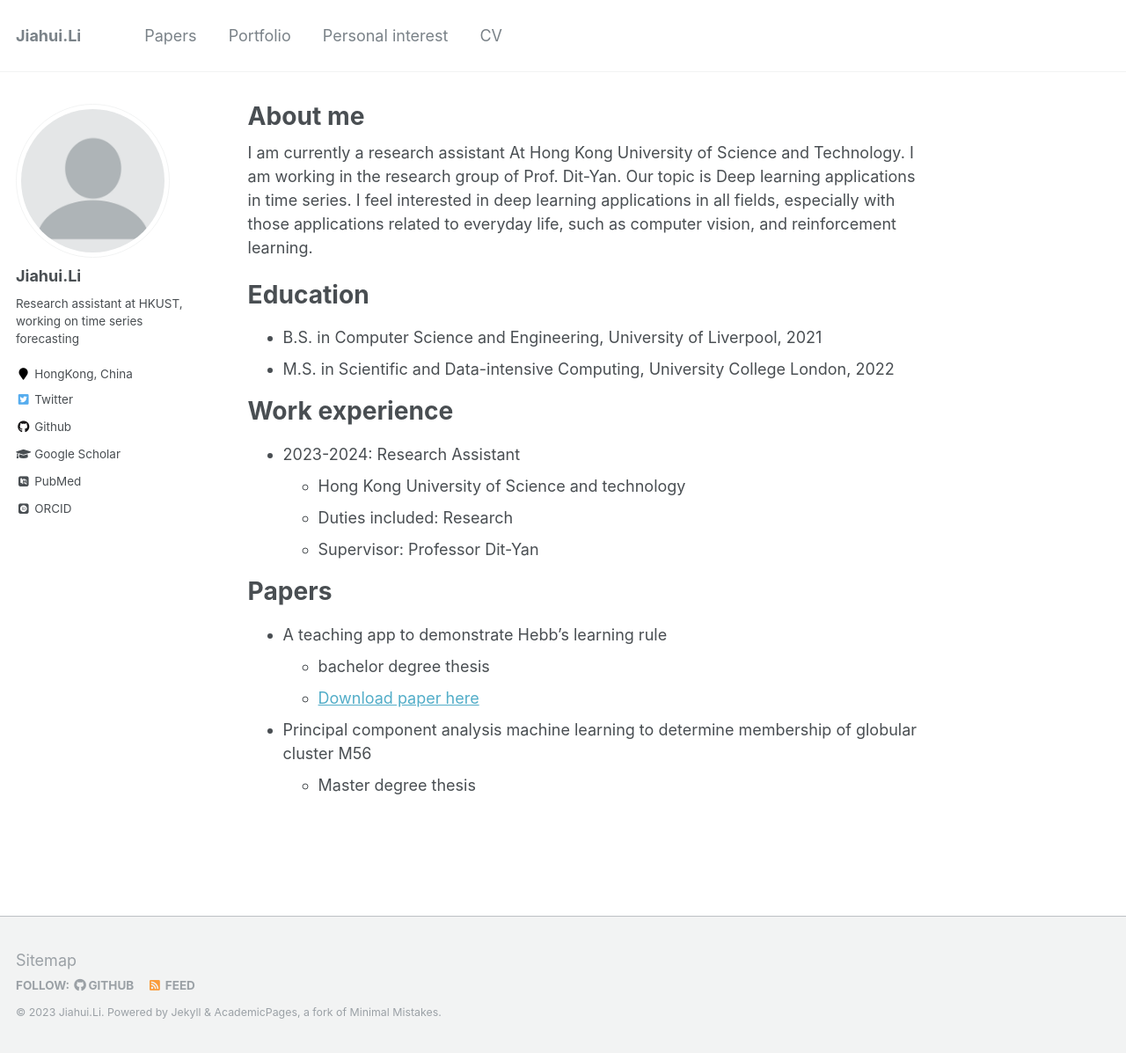
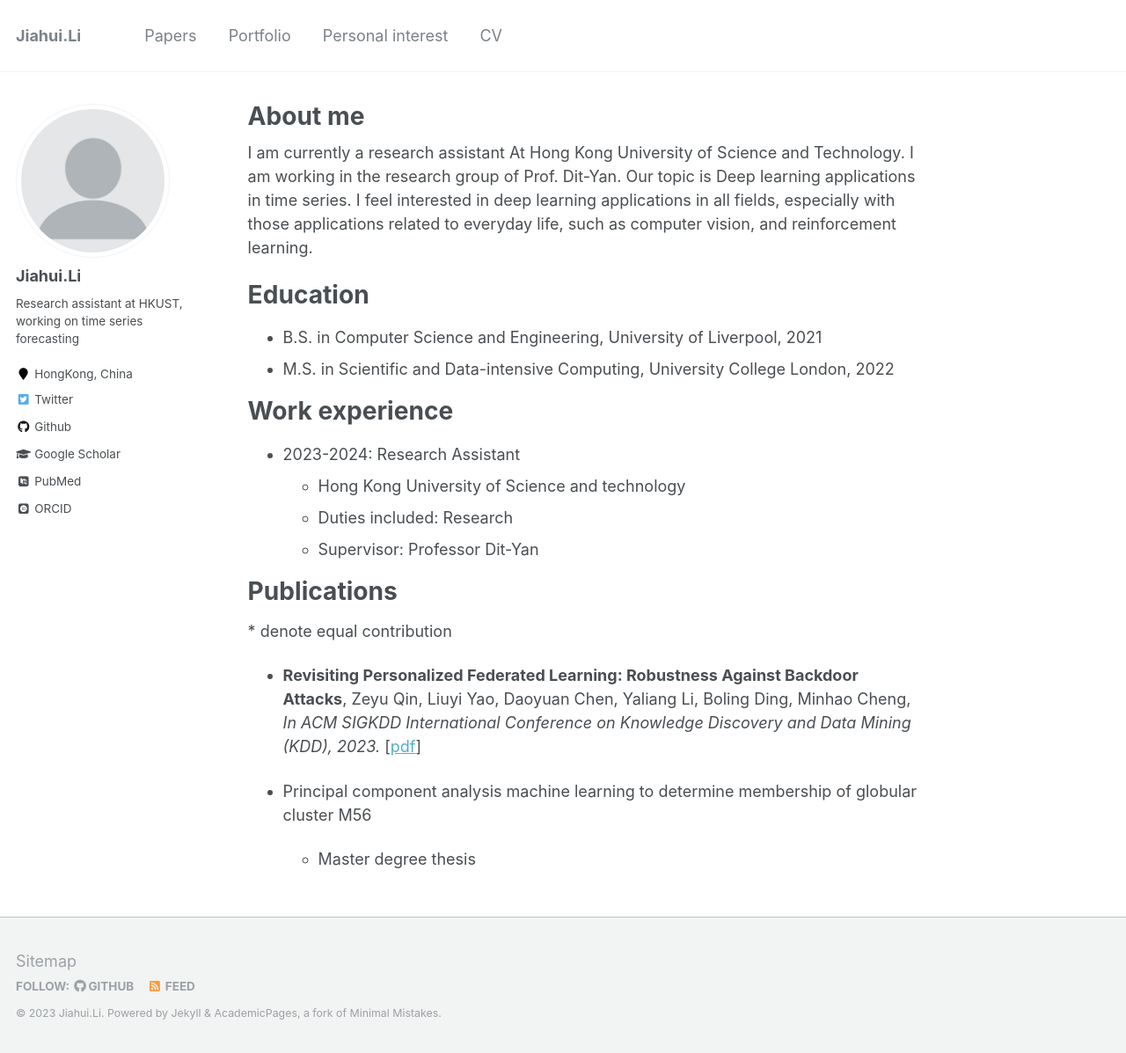
Before and after one commit to jimmylihui/jimmylihui.github.io, a Jekyll site: the page built from _pages/about.md, in a window 1280 px wide and 1197 px high. Shown: the whole window at 88% size. Built offline with Jekyll 4.4.1, drawn with Linux system fonts in a browser that asks for light colours; some web fonts are replaced.

Commit message:
Update about.md

```diff
--- a/_pages/about.md
+++ b/_pages/about.md
@@ -23,11 +23,11 @@ Work experience
   * Duties included: Research
   * Supervisor: Professor Dit-Yan
 
-Papers
+Publications
 ======
-* A teaching app to demonstrate Hebb's learning rule
-  * bachelor degree thesis
-  * [Download paper here](http://academicpages.github.io/files/Principal component analysis machine learning to determine membership of globular cluster M56.pdf)
+<!-- [→ Full list](/projects/) -->
+\* denote equal contribution
+* **Revisiting Personalized Federated Learning: Robustness Against Backdoor Attacks**, Zeyu Qin, Liuyi Yao, Daoyuan Chen, Yaliang Li, Boling Ding, Minhao Cheng, *In ACM SIGKDD International Conference on Knowledge Discovery and Data Mining (KDD), 2023.* [[pdf](https://arxiv.org/pdf/2302.01677.pdf)]
 
 * Principal component analysis machine learning to determine membership of globular cluster M56
   * Master degree thesis
```
